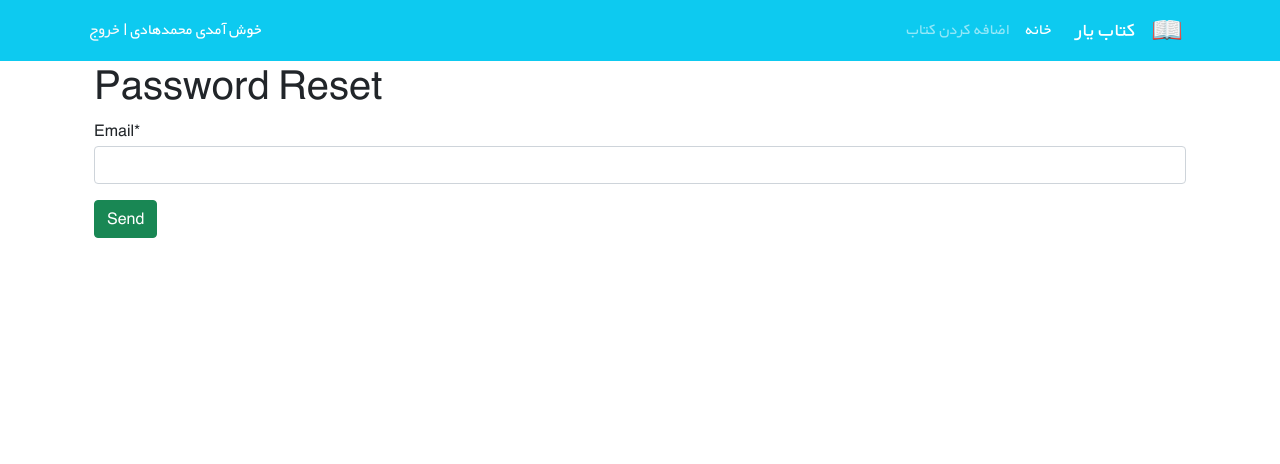
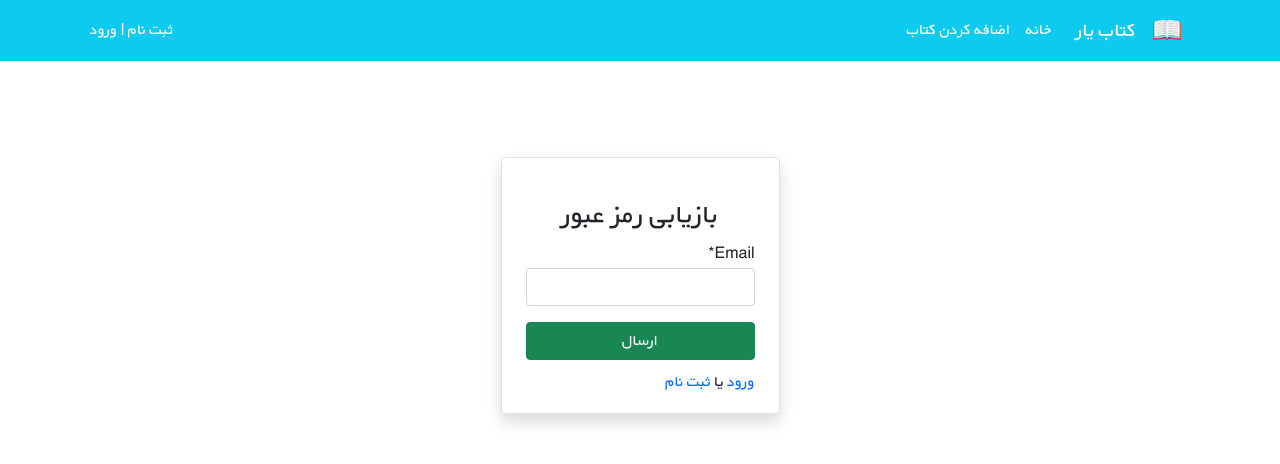
Before and after one commit to arminam3/django_bookstore_project, a Django app: page /accounts/password_reset/ in a window 1280 px wide. Shown: the top 464 px of the page. Run offline with Django 4.2, Linux system fonts and the light colour scheme; some libraries are stand-ins or nearby versions.

Commit message:
change some form

```diff
--- a/books/templates/books/book_list.html
+++ b/books/templates/books/book_list.html
@@ -20,7 +20,7 @@
                         <div class="col-md-8 h-100">
                             <div class="d-flex flex-column justify-content-between h-100">
                                 <div class="card-body">
-                                    <h3 class="card-title"><strong><a href="{{ book.get_absolute_url }}">{{ book.title }}</a></strong></h3>
+                                    <h3 class="card-title "><strong><a href="{{ book.get_absolute_url }}" class="text-decoration-none">{{ book.title }}</a></strong></h3>
                                     <p class="card-text pt-3">{{ book.description|truncatewords:20|linebreaksbr }}</p>
                                     <p class="text-muted">نویسنده: {{ book.author }}</p>
                                 </div>
@@ -28,11 +28,8 @@
                         </div>
                     </div>
                 </div>
-
             {% endfor %}
         </div>
-
     </div>
-    <a href="{% url 'book_create' %}" class="btn btn-success">ثبت کتاب</a>
 
 {% endblock content %}
--- a/pages/templates/pages/home.html
+++ b/pages/templates/pages/home.html
@@ -6,12 +6,6 @@
 </head>
 <body>
 <h1>Hello</h1>
-{% if user.is_authenticated %}
-    <p>Welcome {{ user.username }} | <a href="{% url 'logout' %}">Log Out</a></p>
-    <a href="{% url 'password_change' %}" class="btn btn-warning">password change</a>
-{% else %}
-    <p><a href="{% url 'login' %}">Login</a> | <a href="{% url 'signup' %}">Sign Up</a></p>
-{% endif %}
 <a href="{% url 'book_list' %}">لیست کتاب ها</a>
 </body>
 </html>
--- a/templates/_base.html
+++ b/templates/_base.html
@@ -11,6 +11,10 @@
           integrity="sha384-1BmE4kWBq78iYhFldvKuhfTAU6auU8tT94WrHftjDbrCEXSU1oBoqyl2QvZ6jIW3" crossorigin="anonymous">
 
     <link rel="stylesheet" href="{% static 'css/style.css' %}">
+    {% block syle %}
+
+    {% endblock %}
+
     <title>
         {% block title %}
 
@@ -31,11 +35,20 @@
         </button>
         <div class="collapse navbar-collapse" id="navbarNavAltMarkup">
             <div class="navbar-nav">
-                <a class="nav-link active" aria-current="page" href="#">خانه</a>
-                <a class="nav-link" href="#">اضافه کردن کتاب</a>
+                <a class="nav-link active" aria-current="page" href="{%  url 'book_list' %}">خانه</a>
+                <a class="nav-link active" href="{% url 'book_create' %}">اضافه کردن کتاب</a>
             </div>
         </div>
-        <div class="mx-2 text-white">خوش آمدی محمدهادی | <a class="link-light text-decoration-none" href="#">خروج</a></div>
+        <div class="mx-2 text-white">
+            {% if user.is_authenticated %}
+            خوش آمدی
+            {{ user.username }} |
+            <a class="link-light text-decoration-none" href="{% url 'logout' %}">خروج</a>
+            {% else %}
+                <a class="link-light text-decoration-none" href="{% url 'signup' %}"> ثبت نام</a> |
+                <a class="link-light text-decoration-none" href="{% url 'login' %}"> ورود </a>
+            {% endif %}
+        </div>
     </div>
 </nav>
 
--- a/templates/registration/password_reset_form.html
+++ b/templates/registration/password_reset_form.html
@@ -5,16 +5,26 @@
 {% endblock %}
 
 {% block content %}
-    <div class="container">
-    <h1>Password Reset</h1>
-        <form action="" method="POST">
-            {% csrf_token %}
-            {{ form|crispy }}
-            <button type="submit" class="btn btn-success mt-3">
-                Send
-            </button>
-        </form>
+    <div class="d-flex justify-content-center mt-5" dir="rtl">
+        <div class="col-xl-3 col-lg-4 col-md-5 col-sm-5 col-xs-6 bg-white m-3 m-sm-5 border rounded px-4 pt-4 pb-3 shadow">
+            <form method="post">
+                {% csrf_token %}
+                <h3 class="text-center mt-3">بازیابی رمز عبور</h3>
+                {{ form|crispy }}
+                <button type="submit" class="btn btn-success mt-3 w-100">ارسال</button>
+                <div class="d-flex justify-content-between align-items-center">
+                    <div class="mt-2">
+                        <a class="text-decoration-none" href="{% url 'login' %}">ورود</a>
+                        <span>یا</span>
+                        <a class="text-decoration-none" href="{% url 'signup' %}">ثبت نام</a>
+                    </div>
+                </div>
+
+            </form>
+        </div>
+
     </div>
 
 
+
 {% endblock %}
```
Also changed, not shown: books/templates/books/book_create.html (+31 -7 lines), templates/registration/login.html (+30 -9 lines), templates/registration/signup.html (+11 -8 lines), db.sqlite3.
